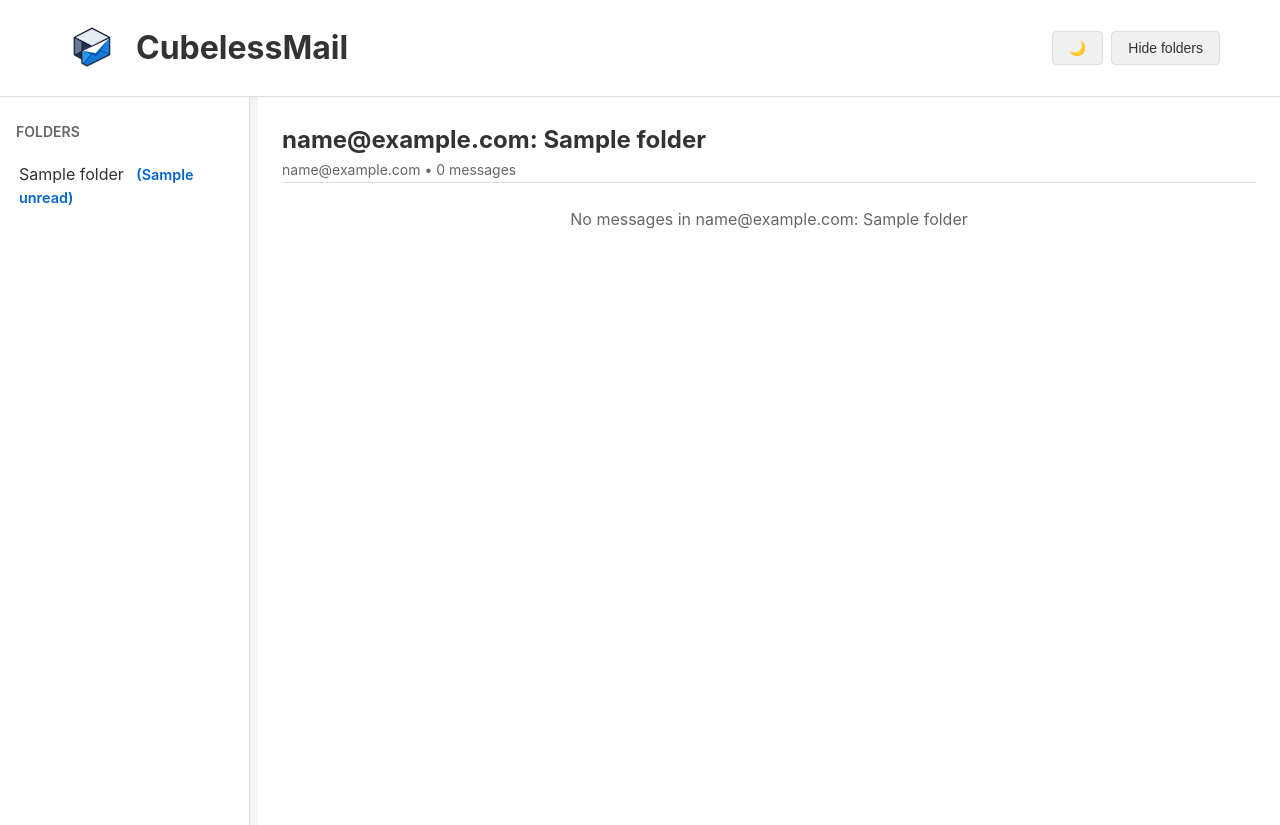
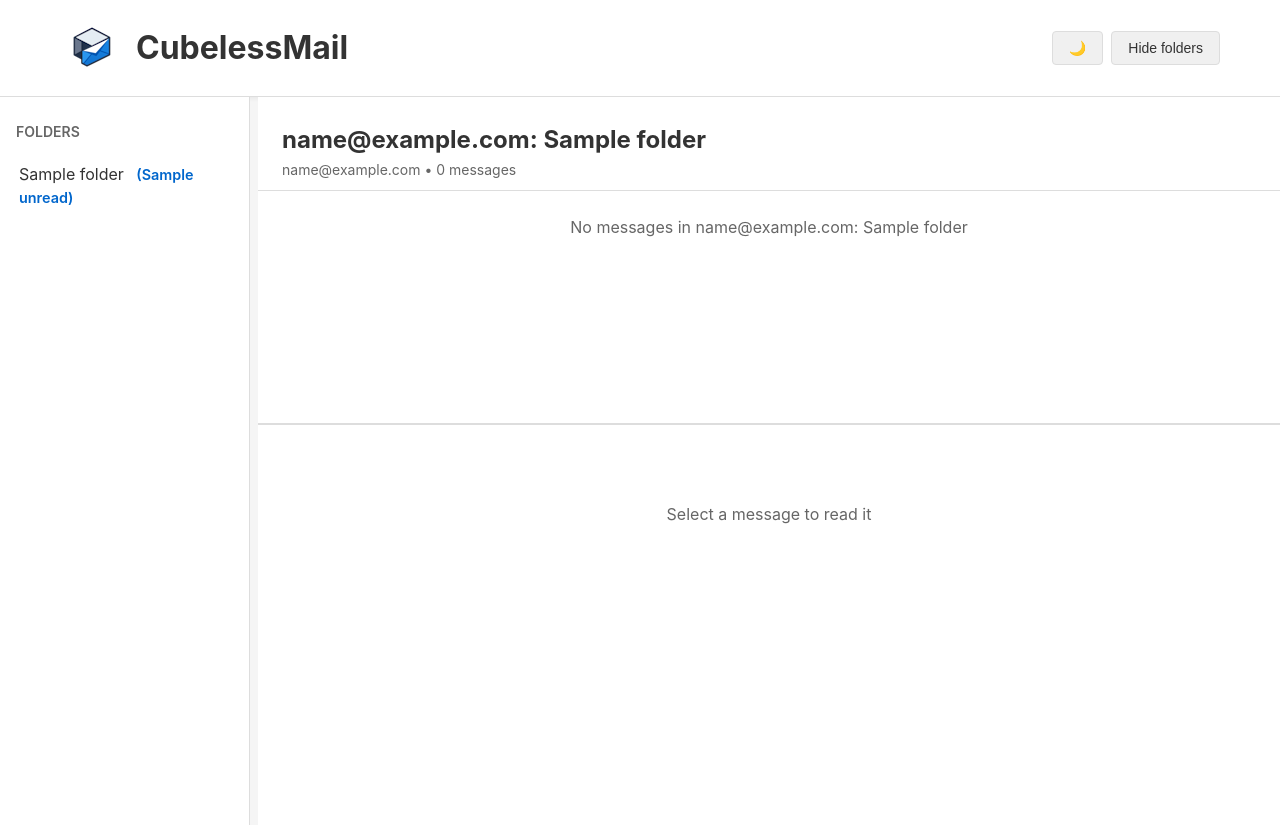
Before and after one commit to rwstorer/CubelessMail, a Django app: template mail/templates/mail/inbox.html in a window 1280 px wide. Run offline with Django 5.2, Linux system fonts and the light colour scheme; tables that the repository leaves empty hold one stand-in row (values such as "Sample post"); the template is opened without the code that fills it: values that come from a table or form of the project are taken from there, most other values are stand-ins (such as "Sample title", 1, 10 or a date in 2020).

Commit message:
added bottom view

```diff
--- a/mail/templates/mail/base.html
+++ b/mail/templates/mail/base.html
@@ -31,11 +31,12 @@
             <div class="sidebar-resizer" id="sidebarResizer" aria-label="Resize folders column"></div>
         </aside>
 
-        <article class="content">
+        <article class="content {% block content_class %}{% endblock %}">
             {% block content %}{% endblock %}
         </article>
     </main>
 
     <script src="{% static 'js/sidebar.js' %}"></script>
+    {% block extra_scripts %}{% endblock %}
 </body>
 </html>
--- a/mail/templates/mail/inbox.html
+++ b/mail/templates/mail/inbox.html
@@ -1,6 +1,9 @@
 {% extends 'mail/base.html' %}
+{% load static %}
 
 {% block title %}{{ current_folder }} - CubelessMail{% endblock %}
+
+{% block content_class %}split-pane{% endblock %}
 
 {% block sidebar %}
 <div class="sidebar-section">
@@ -17,13 +20,18 @@
 {% endblock %}
 
 {% block content %}
-<div class="p-4">
+<div class="inbox-layout">
+    <div class="inbox-list-pane" id="inboxListPane">
+        <div class="p-4" style="padding-bottom: 0.5rem;">
             <h2>{{ current_folder }}</h2>
             <p class="text-small text-muted">{{ account.email }} • {{ messages|length }} messages</p>
-
+        </div>
         <div class="message-list">
             {% for message in messages %}
-            <a href="{% url 'message_detail' uid=message.uid %}?folder={{ current_folder|urlencode }}" class="message-item">
+                <a href="{% url 'message_detail' uid=message.uid %}?folder={{ current_folder|urlencode }}"
+                   data-uid="{{ message.uid }}"
+                   data-fragment-url="{% url 'message_detail_fragment' uid=message.uid %}?folder={{ current_folder|urlencode }}"
+                   class="message-item">
                     <div class="message-header">
                         <div class="message-sender">
                             <strong>{{ message.sender_name }}</strong>
@@ -46,6 +54,12 @@
             {% empty %}
                 <p class="text-center text-muted p-4">No messages in {{ current_folder }}</p>
             {% endfor %}
+        </div>
+    </div>
+    <div class="inbox-detail-pane" id="inboxDetailPane">
+        <div class="detail-pane-empty">
+            <p class="text-muted">Select a message to read it</p>
+        </div>
     </div>
 </div>
 
@@ -106,6 +120,11 @@
     font-weight: 600;
     font-size: 0.9em;
     margin-left: 0.5rem;
+}
+
+.message-item.selected {
+    background: var(--active-bg);
+    border-left: 3px solid var(--active-border);
 }
 </style>
 
@@ -187,3 +206,7 @@ setTimeout(checkForNewMessages, 5000);
 </script>
 
 {% endblock %}
+
+{% block extra_scripts %}
+<script src="{% static 'js/inbox-pane.js' %}"></script>
+{% endblock %}
--- a/mail/urls.py
+++ b/mail/urls.py
@@ -5,6 +5,7 @@ urlpatterns = [
     path('', views.inbox, name='inbox'),
     path('folder/<path:folder_name>/', views.inbox, name='folder_inbox'),
     path('message/<int:uid>/', views.message_detail, name='message_detail'),
+    path('message/<int:uid>/fragment/', views.message_detail_fragment, name='message_detail_fragment'),
     path('message/<int:uid>/inline/<int:part_index>/', views.inline_image, name='inline_image'),
     path('message/<int:uid>/attachment/<int:part_index>/', views.download_attachment, name='download_attachment'),
     path('api/check-new-messages/', views.check_new_messages, name='check_new_messages'),
--- a/mail/views.py
+++ b/mail/views.py
@@ -1,4 +1,5 @@
 from django.http import Http404, HttpResponse
+from django.views.decorators.http import require_GET
 from django.shortcuts import render
 from django.utils import timezone
 from datetime import timedelta
@@ -264,6 +265,53 @@ def message_detail(request, uid):
     })
 
 
+@require_GET
+def message_detail_fragment(request, uid):
+    """Returns message detail as an HTML fragment for the inbox split pane."""
+    account = EmailAccount.objects.first()
+    if not account:
+        return HttpResponse(
+            '<p class="text-muted p-4">No email account configured.</p>',
+            status=400,
+            content_type='text/html',
+        )
+
+    selected_folder = request.GET.get('folder', 'INBOX')
+    load_remote_images = request.GET.get('load_remote') == '1'
+
+    try:
+        with IMAPEmailClient(
+            account.imap_host,
+            account.imap_username,
+            account.imap_password,
+            port=account.imap_port,
+        ) as client:
+            message = client.fetch_email_by_uid(
+                uid,
+                folder=selected_folder,
+                allow_remote_images=load_remote_images,
+            )
+    except Exception:
+        return HttpResponse(
+            '<p class="text-muted p-4">Failed to load message.</p>',
+            status=500,
+            content_type='text/html',
+        )
+
+    if not message:
+        return HttpResponse(
+            '<p class="text-muted p-4">Message not found.</p>',
+            status=404,
+            content_type='text/html',
+        )
+
+    return render(request, 'mail/partials/message_detail_body.html', {
+        'message': message,
+        'current_folder': selected_folder,
+        'load_remote_images': load_remote_images,
+    })
+
+
 from django.http import JsonResponse
 from django.views.decorators.http import require_GET
 
--- a/static/css/style.css
+++ b/static/css/style.css
@@ -271,3 +271,67 @@ textarea:focus {
 
 .text-muted { color: var(--text-muted); }
 .text-small { font-size: 0.875rem; }
+
+/* Split-pane inbox layout */
+article.content.split-pane {
+  display: flex;
+  flex-direction: column;
+  overflow: hidden;
+  height: calc(100vh - 72px);
+}
+
+.inbox-layout {
+  display: flex;
+  flex-direction: column;
+  flex: 1;
+  min-height: 0;
+  overflow: hidden;
+}
+
+.inbox-list-pane {
+  flex: 0 0 45%;
+  min-height: 0;
+  overflow-y: auto;
+  border-bottom: 2px solid var(--border-color);
+}
+
+.inbox-detail-pane {
+  flex: 1;
+  min-height: 0;
+  overflow-y: auto;
+  background: var(--surface-color);
+}
+
+.detail-pane-empty,
+.detail-pane-status {
+  display: flex;
+  align-items: center;
+  justify-content: center;
+  min-height: 180px;
+  padding: 2rem;
+  color: var(--text-muted);
+}
+
+/* Mobile: disable split pane, fall back to full-page detail navigation */
+@media (max-width: 767px) {
+  article.content.split-pane {
+    height: auto;
+    overflow-y: auto;
+    display: block;
+  }
+
+  .inbox-layout {
+    display: block;
+    overflow: visible;
+  }
+
+  .inbox-list-pane {
+    overflow-y: visible;
+    border-bottom: none;
+    height: auto;
+  }
+
+  .inbox-detail-pane {
+    display: none;
+  }
+}
--- /dev/null
+++ b/static/js/inbox-pane.js
@@ -0,0 +1,113 @@
+document.addEventListener('DOMContentLoaded', function () {
+  const MOBILE_BREAKPOINT = 768;
+
+  const listPane = document.getElementById('inboxListPane');
+  const detailPane = document.getElementById('inboxDetailPane');
+
+  if (!listPane || !detailPane) {
+    return;
+  }
+
+  let activeUid = null;
+  let activeController = null;
+
+  // Intercept message row clicks on desktop/tablet
+  listPane.addEventListener('click', function (event) {
+    if (window.innerWidth < MOBILE_BREAKPOINT) {
+      return; // Let normal navigation handle mobile
+    }
+
+    const item = event.target.closest('.message-item[data-fragment-url]');
+    if (!item) {
+      return;
+    }
+
+    event.preventDefault();
+
+    const uid = item.dataset.uid;
+    if (uid === activeUid) {
+      return; // Already loaded
+    }
+
+    activeUid = uid;
+    selectItem(item);
+    loadFragment(item.dataset.fragmentUrl);
+  });
+
+  // Intercept pane-internal links with data-fragment-url (e.g. "Load remote images")
+  detailPane.addEventListener('click', function (event) {
+    if (window.innerWidth < MOBILE_BREAKPOINT) {
+      return;
+    }
+
+    const link = event.target.closest('[data-fragment-url]');
+    if (!link) {
+      return;
+    }
+
+    event.preventDefault();
+    loadFragment(link.dataset.fragmentUrl);
+  });
+
+  function selectItem(item) {
+    listPane.querySelectorAll('.message-item').forEach(function (el) {
+      el.classList.remove('selected');
+    });
+    item.classList.add('selected');
+  }
+
+  function loadFragment(url) {
+    if (activeController) {
+      activeController.abort();
+    }
+    activeController = new AbortController();
+
+    showLoading();
+
+    fetch(url, { signal: activeController.signal })
+      .then(function (response) {
+        if (!response.ok) {
+          throw new Error('Bad response: ' + response.status);
+        }
+        return response.text();
+      })
+      .then(function (html) {
+        detailPane.innerHTML = html;
+        activeController = null;
+      })
+      .catch(function (error) {
+        if (error.name === 'AbortError') {
+          return;
+        }
+        showError();
+      });
+  }
+
+  function showLoading() {
+    detailPane.innerHTML = '<div class="detail-pane-status"><span class="text-muted">Loading\u2026</span></div>';
+  }
+
+  function showError() {
+    const container = document.createElement('div');
+    container.className = 'detail-pane-status';
+
+    const p = document.createElement('p');
+    p.className = 'text-muted';
+    p.textContent = 'Failed to load message. ';
+
+    const fallbackElem = activeUid
+      ? listPane.querySelector('[data-uid="' + CSS.escape(String(activeUid)) + '"]')
+      : null;
+
+    if (fallbackElem) {
+      const a = document.createElement('a');
+      a.setAttribute('href', fallbackElem.href);
+      a.textContent = 'Open full page';
+      p.appendChild(a);
+    }
+
+    container.appendChild(p);
+    detailPane.innerHTML = '';
+    detailPane.appendChild(container);
+  }
+});
```
Also changed, not shown: mail/templates/mail/message_detail.html (+2 -37 lines), mail/templates/mail/partials/message_detail_body.html (added, +42 -0 lines). Lines whose indentation alone changed are shown as unchanged.
